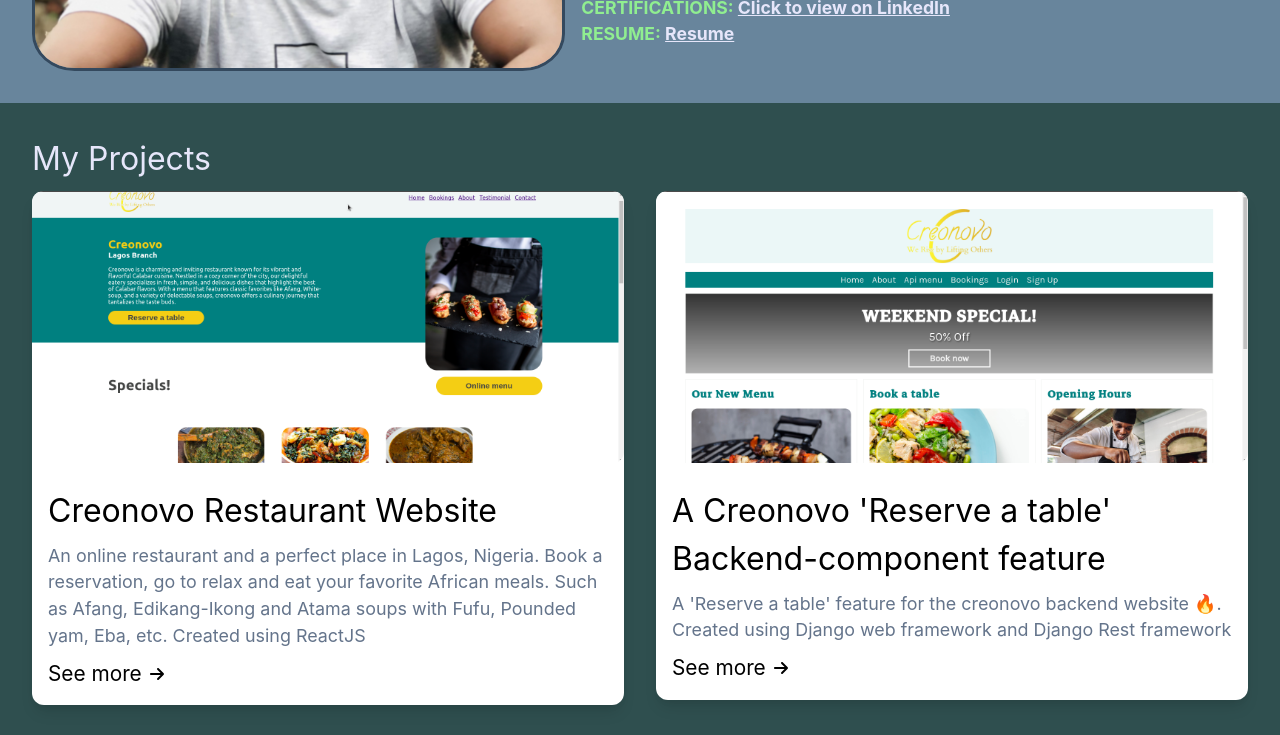
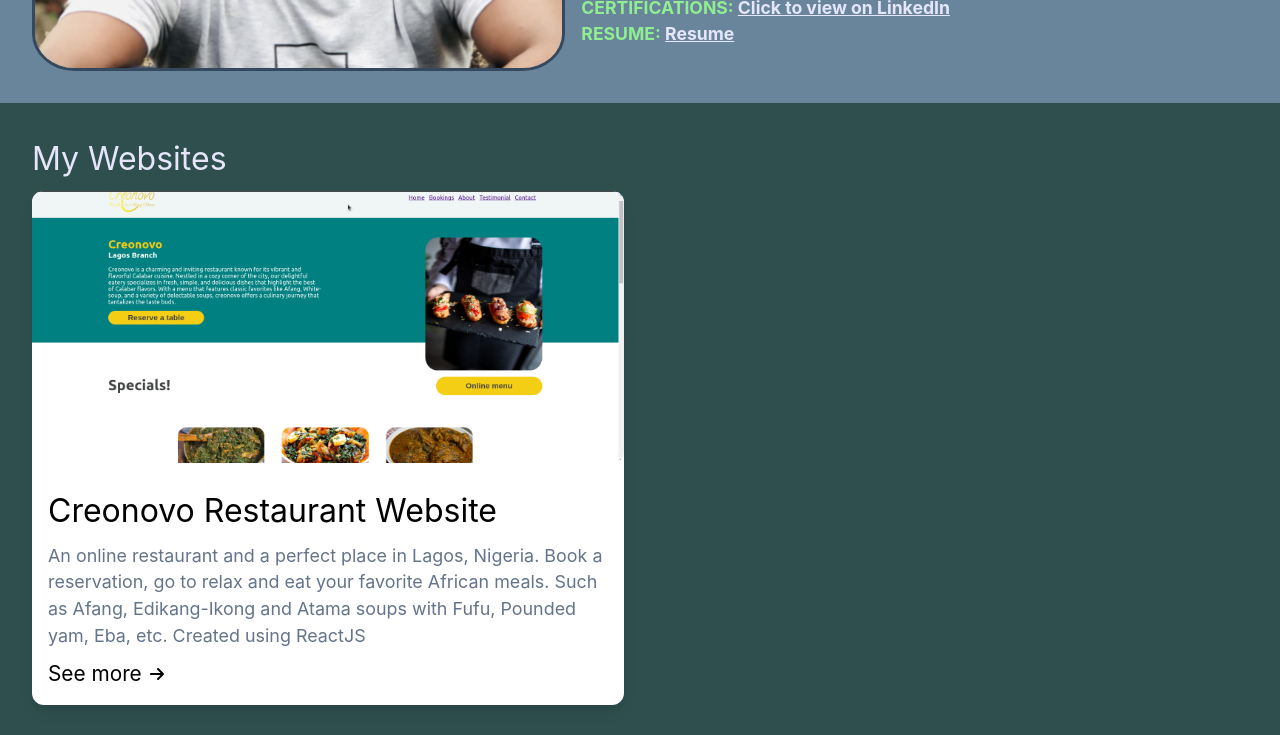
Before and after one commit to DafetiteOgaga/dafetite, a React (Create React App) app: page / in a window 1280 px wide. Shown: the part 500-1235 px from the top of the page. Built offline with nearby package versions, Linux system fonts and the light colour scheme.

Commit message:
separeted website tabs from project tabs

```diff
--- a/src/components/ProjectsSection.js
+++ b/src/components/ProjectsSection.js
@@ -3,7 +3,7 @@
 import { Box } from "@chakra-ui/react";
 import Card from "./Card";
 
-const projects = [
+const websites = [
   {
     title: "Creonovo Restaurant Website",
     description:
@@ -13,6 +13,9 @@
      url: "https://creonovo-restaurant.web.app/",
     getImageSrc: () => require("../images/creonovo-website.png"),
   },
+]
+
+const projects = [
  {
    title: "A Creonovo 'Reserve a table' Backend-component feature",
    description:
@@ -101,6 +104,27 @@
 
      <h1 className="head-main"
      style={{color: "#e6e6fa",}}>
+       My Websites
+     </h1>
+     <Box
+       display="grid"
+       gridTemplateColumns="repeat(2,minmax(0,1fr))"
+       gridGap={8}
+       style={{paddingBottom: "2rem"}}>
+       {websites.map((project, index) => (
+         <a
+         key={project.title}
+         href={project.url}>
+          <Card
+           key={project.title}
+           title={project.title}
+           description={project.description}
+           imageSrc={project.getImageSrc()}/></a>
+           ))}
+     </Box>
+
+     <h1 className="head-main"
+     style={{color: "#e6e6fa",}}>
        My Projects
      </h1>
      <Box
```
Lines whose indentation alone changed are shown as unchanged.
